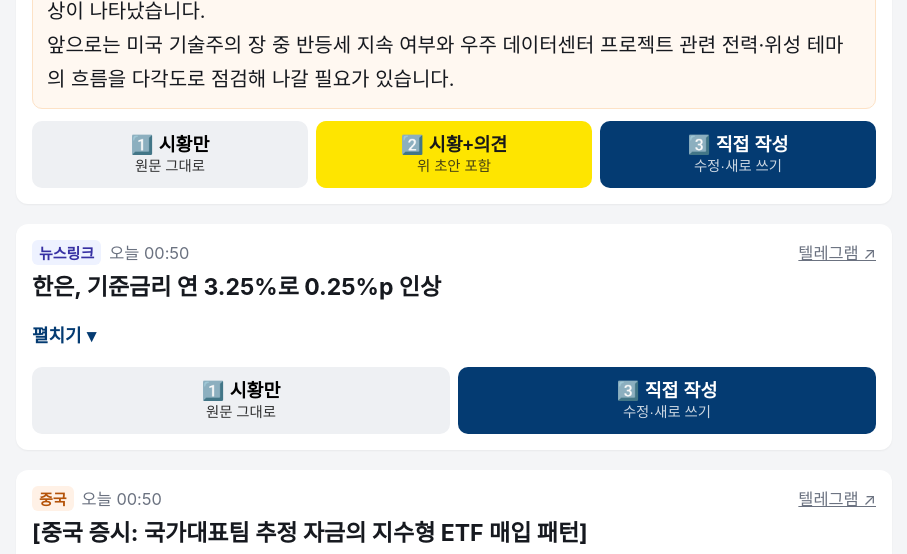
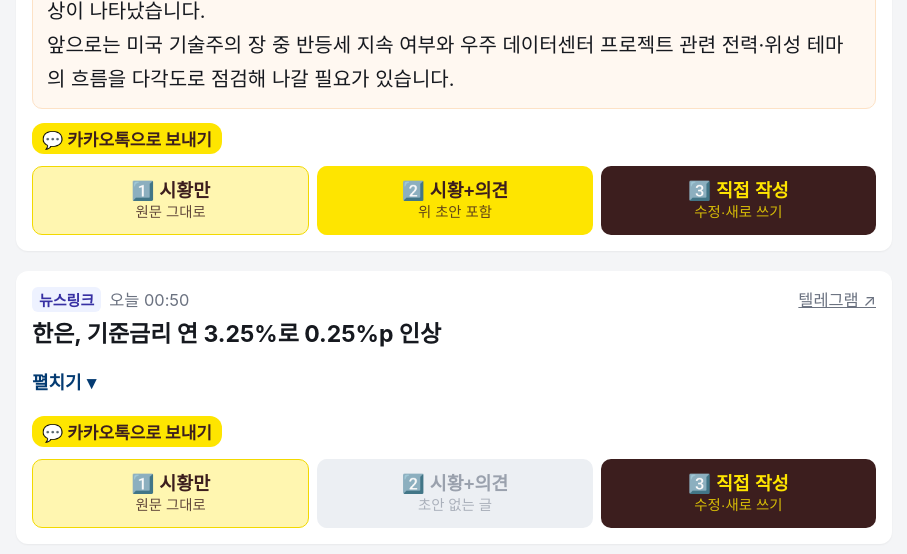
Before and after one commit to bluelagoon1222/Market-Brief-Korea, a plain HTML site: page index.html in a window 1280 px wide. Shown: the part 960-1514 px from the top of the page, without its empty margins (186-1093 px from the left). Drawn offline with Linux system fonts and the light colour scheme; grey boxes are pictures that could not be loaded.

Commit message:
Add files via upload

```diff
--- a/index.html
+++ b/index.html
@@ -33,9 +33,10 @@ main{max-width:900px;margin:0 auto;padding:14px 12px 40px}
 .more{border:0;background:none;color:var(--navy);font-weight:700;padding:8px 0;cursor:pointer;font-size:.9rem}
 .doc{font-size:.9rem;margin-top:6px}.doc a{color:var(--navy)}
 .photo{max-width:100%;border-radius:8px;margin-top:8px}
-.acts{display:flex;gap:8px;margin-top:12px}.acts button{flex:1;padding:12px 4px;border-radius:10px;border:0;font-weight:700;font-size:.92rem;cursor:pointer;line-height:1.3}.acts small{display:block;font-weight:400;font-size:.72rem;opacity:.8}.a3{background:var(--navy);color:#fff}
+.acts{display:flex;gap:8px;margin-top:12px}.acts button{flex:1;padding:12px 4px;border-radius:10px;border:0;font-weight:700;font-size:.92rem;cursor:pointer;line-height:1.3}.acts small{display:block;font-weight:400;font-size:.72rem;opacity:.8}.a3{background:#3c1e1e;color:#fee500}
 .op{white-space:pre-line;background:#fff8f1;border:1px solid #fde2c6;border-radius:10px;padding:12px 14px;line-height:1.7;margin-top:12px}.op b{display:block;margin-bottom:6px}
-.a1{background:#eef0f3}.a2{background:#fee500;color:#191919}
+.kt{margin-top:14px;font-size:.85rem;font-weight:700;color:#3c1e1e;background:#fee500;display:block;width:fit-content;padding:3px 10px;border-radius:12px}
+.a1{background:#fff6b0;color:#3c1e1e;border:1px solid #f2d900!important}.a2{background:#fee500;color:#3c1e1e}.a2:disabled{background:#eceff3;color:#9aa1ad;cursor:not-allowed}
 dialog{width:min(640px,94vw);border:0;border-radius:14px;padding:16px}dialog::backdrop{background:rgba(0,0,0,.45)}
 dialog textarea{width:100%;height:200px;font-size:1rem;font-family:inherit;padding:10px;border:1px solid var(--line);border-radius:8px;line-height:1.5}
 dialog select{width:100%;padding:8px;border-radius:8px;border:1px solid var(--line);font-size:.95rem;margin:6px 0}
@@ -96,7 +97,8 @@ function render(){
     <button class="more" onclick="tog(${p.id},this)">펼치기 ▾</button>
     ${p.docs.map(d=>`<div class="doc">📎 <a href="${esc(p.url)}" target="_blank" rel="noopener">${esc(d.name)}</a></div>`).join('')}
     ${p.draft?`<div class="op"><b>${opT(p)}</b>${esc(brk(p.draft))}</div>`:''}
-    <div class="acts"><button class="a1" onclick="share(${p.id},1)">1️⃣ 시황만<small>원문 그대로</small></button>${p.draft?`<button class="a2" onclick="share(${p.id},2)">2️⃣ 시황+의견<small>위 초안 포함</small></button>`:''}<button class="a3" onclick="openOp(${p.id})">3️⃣ 직접 작성<small>수정·새로 쓰기</small></button></div>
+    <div class="kt">💬 카카오톡으로 보내기</div>
+    <div class="acts"><button class="a1" onclick="share(${p.id},1)">1️⃣ 시황만<small>원문 그대로</small></button><button class="a2" ${p.draft?'':'disabled'} onclick="share(${p.id},2)">2️⃣ 시황+의견<small>${p.draft?'위 초안 포함':'초안 없는 글'}</small></button><button class="a3" onclick="openOp(${p.id})">3️⃣ 직접 작성<small>수정·새로 쓰기</small></button></div>
   </div>`).join(''):'<div class="empty">글이 없습니다.</div>';
 }
 function tog(id,b){const e=$('#b'+id);e.classList.toggle('open');b.textContent=e.classList.contains('open')?'접기 ▴':'펼치기 ▾';}
```
